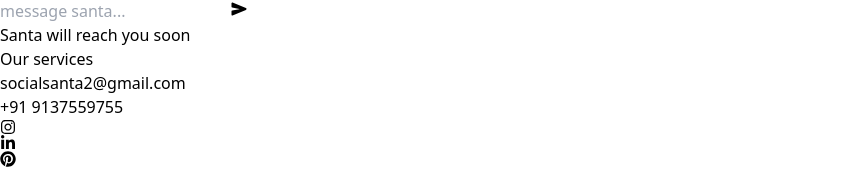
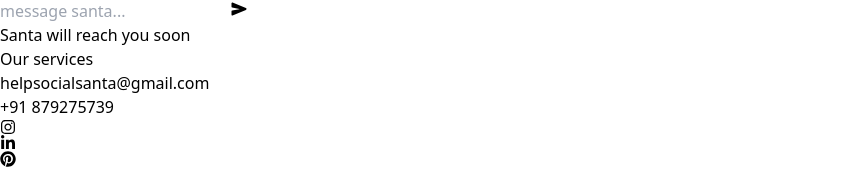
Before and after one commit to RuthalaKiran/SOCIALSANTA, a React (Vite) app: page /make-a-wish in a window 1280 px wide. Shown: the part 633-802 px from the top of the page, without its empty margins (0-860 px from the left). Built offline with nearby package versions, Linux system fonts and the light colour scheme.

Commit message:
contact added

```diff
--- a/src/components/Footer/Footer.jsx
+++ b/src/components/Footer/Footer.jsx
@@ -9,8 +9,8 @@ const Footer = () => {
   return (
     <footer className="w-full py-10 px-5 sm:mt-10 sm:py-10 sm:px-[100px] flex flex-col sm:flex-row gap-10 items-center justify-between bg-[#412675]">
       <div className="left text-white flex items-start flex-col">
-        <p>socialsanta2@gmail.com</p>
-        <p>+91 9137559755</p>
+        <p>helpsocialsanta@gmail.com</p>
+        <p>+91 879275739</p>
       </div>
       <div className="right flex gap-5 text-[25px] text-gray-300">
        <a href="https://www.instagram.com/agencysocialsanta/" target="_blank">  <FaInstagram className="cursor-pointer hover:scale-110 hover:text-gray-100 duration-200" /></a>
```
